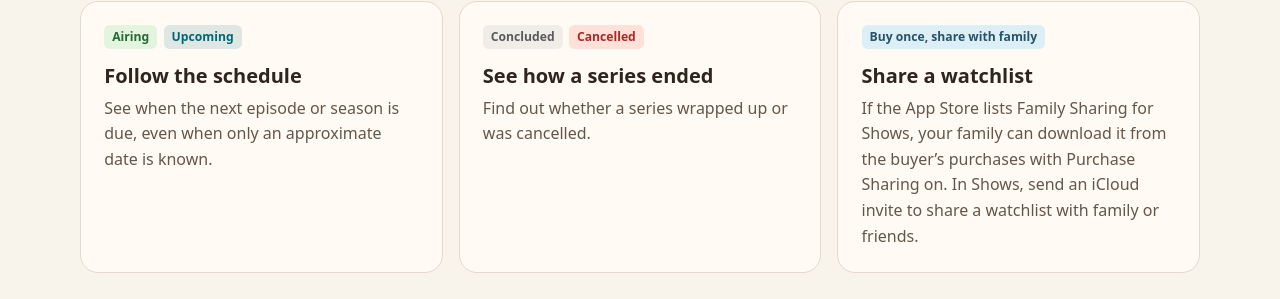
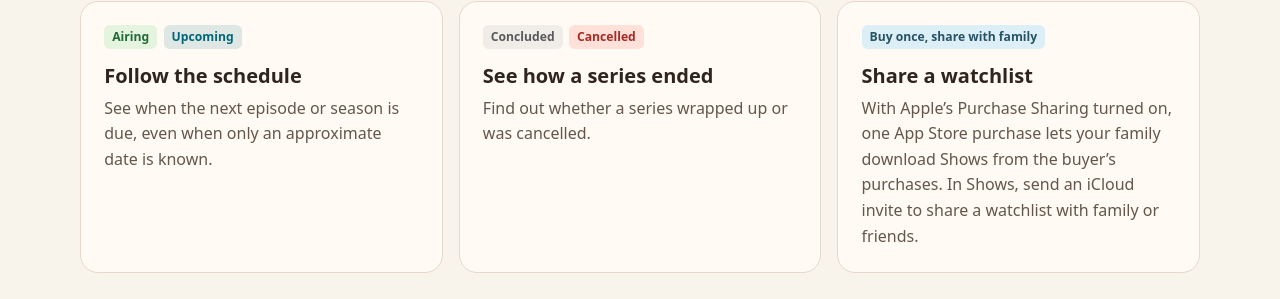
Before and after one commit to urosk/shows-support, a plain HTML site: page index.html in a window 1280 px wide. Shown: the part 767-1066 px from the top of the page. Drawn offline with Linux system fonts and the light colour scheme.

Commit message:
State Family Sharing purchase support directly

```diff
--- a/index.html
+++ b/index.html
@@ -85,7 +85,7 @@
             <span class="tag tag-cloud">Buy once, share with family</span>
           </div>
           <h2>Share a watchlist</h2>
-          <p>If the App Store lists Family Sharing for Shows, your family can download it from the buyer’s purchases with Purchase Sharing on. In Shows, send an iCloud invite to share a watchlist with family or friends.</p>
+          <p>With Apple’s Purchase Sharing turned on, one App Store purchase lets your family download Shows from the buyer’s purchases. In Shows, send an iCloud invite to share a watchlist with family or friends.</p>
         </article>
       </section>
 
@@ -139,7 +139,7 @@
         <div class="faq">
           <details>
             <summary>Can my family share one App Store purchase?</summary>
-            <p>Look for <strong>Family Sharing</strong> under <strong>Supports</strong> on the Shows App Store page. If it’s listed, one purchase can be shared with your Apple Family Sharing group. Set up Family Sharing, have the organizer turn on Purchase Sharing, and make sure both the buyer and the person downloading have opted in. <a href="https://support.apple.com/en-us/108774">Apple’s Purchase Sharing setup guide</a></p>
+            <p>Yes. One App Store purchase covers your Apple Family Sharing group. Set up Family Sharing, have the organizer turn on Purchase Sharing, and make sure both the buyer and the person downloading have opted in. <a href="https://support.apple.com/en-us/108774">Apple’s Purchase Sharing setup guide</a></p>
           </details>
           <details>
             <summary>Does buying Shows on iPhone or iPad also get me the Mac app?</summary>
```
